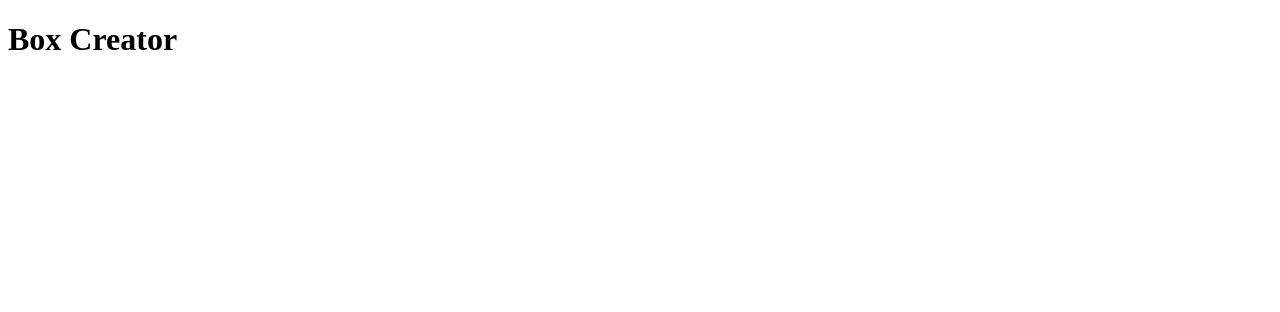
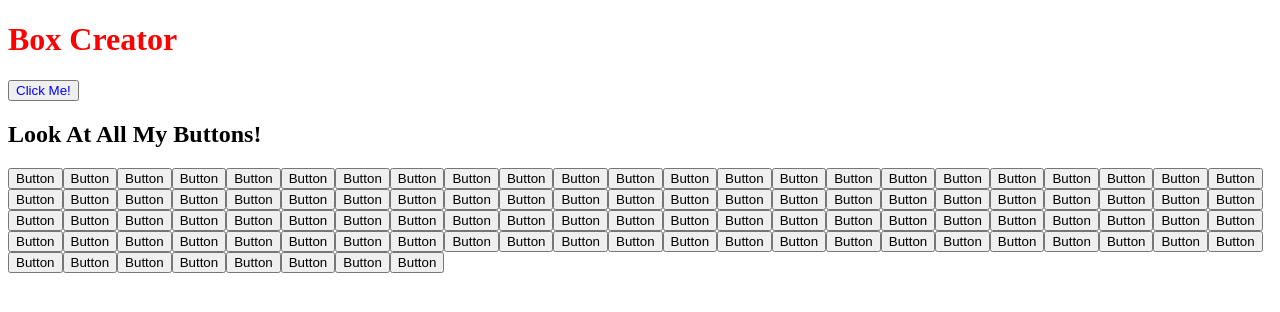
Before and after one commit to lagamorpha/box-creator, a plain HTML site: page index.html in a window 1280 px wide. Drawn offline with Linux system fonts and the light colour scheme.

Commit message:
connected all pages succesfully with basic button function

```diff
--- a/app.js
+++ b/app.js
@@ -0,0 +1,18 @@
+const button = document.querySelector('.changes');
+const container = document.getElementById("container");
+
+for (let i = 0; i < 100; i++) {
+    /*First iliteration: button = a new DOM object, second iliteration:
+      button = a new DOM object, etc.*/
+    let button = document.createElement("button");
+    container.appendChild(button);
+    button.innerText = "Button";
+}
+
+// if (button.clicked == true) {
+//     console.log('it worked!');
+// };
+
+button.addEventListener("click", () => {
+    console.log('it worked!');
+});
--- a/index.html
+++ b/index.html
@@ -5,11 +5,21 @@
         <meta charset="UTF-8">
         <meta name="viewport" content="width=device-width, initial-scale=1.0">
         <title>Box Creator</title>
+        <link rel="stylesheet" href="styles.css">
     </head>
 
     <body>
         <h1>Box Creator</h1>
 
+        <button class="changes">Click Me!</button>
+
+        <h2>Look At All My Buttons!</h2>
+        <div id="container">
+
+        </div>
+
     </body>
 
+    <script src="app.js"></script>
+
 </html>
--- a/styles.css
+++ b/styles.css
@@ -0,0 +1,7 @@
+h1 {
+    color: Red;
+}
+
+.changes {
+    color: blue;
+}
```
